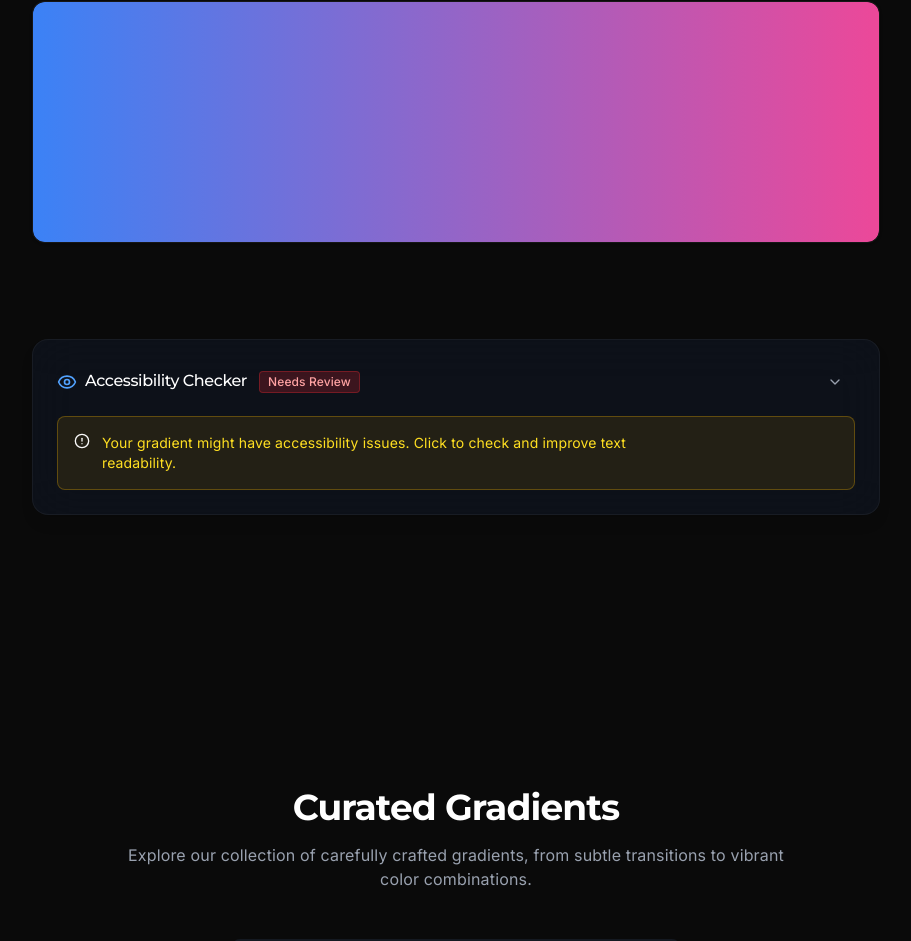
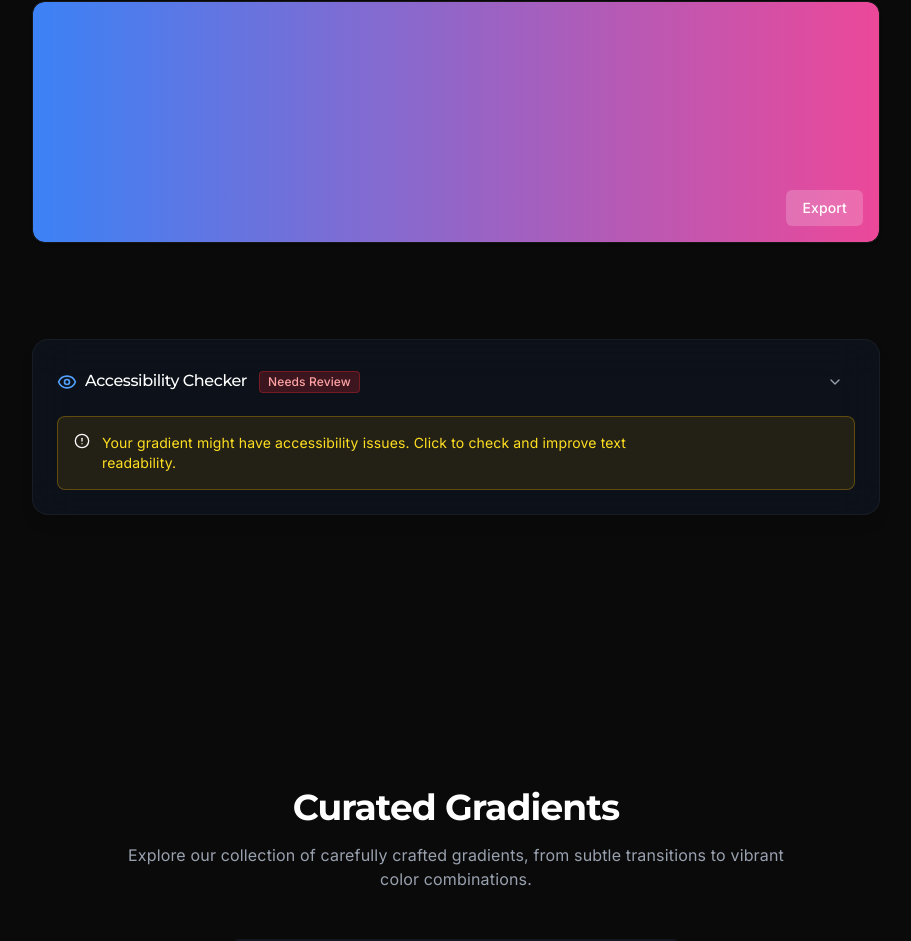
Before and after one commit to Nishitbaria/gradient-generator, a Next.js app: page / in a window 1280 px wide. Shown: the part 1073-2014 px from the top of the page, without its empty margins (184-1095 px from the left). Built offline with nearby package versions, Linux system fonts and the light colour scheme.

Commit message:
feat: enhance export dialog visibility and interactivity across components

```diff
--- a/components/component-preview.tsx
+++ b/components/component-preview.tsx
@@ -12,7 +12,7 @@ export function ComponentPreview() {
   const { componentType, setComponentType, gradientClass, cssGradient } = useGradientStore()
 
   return (
-    <div className="bg-app-muted/30 dark:bg-gray-900/30 rounded-2xl border border-app-card-border dark:border-white/5 p-4">
+    <div className="bg-app-muted/30 dark:bg-gray-900/30 rounded-2xl border border-app-card-border dark:border-white/5 p-4 relative">
       <div className="flex gap-3 mb-5 overflow-x-auto pb-2 scrollbar-thin">
         {[
           { value: "card", label: "Card", icon: <Layers className="h-4 w-4" /> },
@@ -49,7 +49,7 @@ export function ComponentPreview() {
         <GradientPreview type={componentType} gradientClass={gradientClass()} cssGradient={cssGradient()} />
       </motion.div>
 
-      <div className="flex justify-end mt-4">
+      <div className="flex justify-end mt-4 relative z-20 pointer-events-auto">
         <ExportDialog />
       </div>
     </div>
--- a/components/export-dialog.tsx
+++ b/components/export-dialog.tsx
@@ -5,8 +5,9 @@ import { Button } from "@/components/ui/button"
 import { Tabs, TabsContent, TabsList, TabsTrigger } from "@/components/ui/tabs"
 import { CodeDisplay } from "@/components/code-display"
 import { useGradientStore } from "@/lib/store"
-import { Copy, Check, Download, Code, Image, FileCode } from "lucide-react"
+import { Copy, Check, Download, Code, Image, FileCode, X } from "lucide-react"
 import { cn } from "@/lib/utils"
+import { motion } from "framer-motion"
 import {
     Modal,
     ModalTrigger,
@@ -14,7 +15,6 @@ import {
     ModalContent,
     ModalFooter
 } from "@/components/ui/animated-modal"
-import { motion } from "framer-motion"
 
 type ExportFormat = "code" | "svg" | "image"
 
@@ -329,7 +329,7 @@ export function ExportDialog() {
 
     return (
         <Modal>
-            <ModalTrigger className="bg-app-accent/20 dark:bg-white/20 backdrop-blur-md hover:bg-app-accent/30 dark:hover:bg-white/30 text-app-foreground dark:text-white py-2 px-4 rounded-md text-sm font-medium">
+            <ModalTrigger className="bg-app-accent/20 dark:bg-white/20 backdrop-blur-md hover:bg-app-accent/30 dark:hover:bg-white/30 text-app-foreground dark:text-white py-2 px-4 rounded-md text-sm font-medium relative z-30 pointer-events-auto">
                 Export
             </ModalTrigger>
             <ModalBody>
--- a/components/raw-gradient-preview.tsx
+++ b/components/raw-gradient-preview.tsx
@@ -33,25 +33,16 @@ export function RawGradientPreview() {
         }}
       />
 
-      <AnimatePresence>
-        {(isHovering || isMobile) && (
-          <motion.div
-            className="absolute bottom-4 right-4 flex gap-2"
-            initial={{ opacity: 0, y: 10 }}
-            animate={{ opacity: 1, y: 0 }}
-            exit={{ opacity: 0, y: 10 }}
-            transition={{ duration: 0.2 }}
-          >
-            <ExportDialog />
-          </motion.div>
-        )}
-      </AnimatePresence>
-
       {/* Add a subtle overlay to indicate interactivity */}
       <div
-        className="absolute inset-0 bg-gradient-to-t from-black/20 to-transparent opacity-0 hover:opacity-100 transition-opacity duration-300"
+        className="absolute inset-0 bg-gradient-to-t from-black/20 to-transparent opacity-0 hover:opacity-100 transition-opacity duration-300 z-10"
         aria-hidden="true"
       />
+
+      {/* Always show the export button with higher z-index */}
+      <div className="absolute bottom-4 right-4 flex gap-2 z-20 pointer-events-auto">
+        <ExportDialog />
+      </div>
     </motion.div>
   )
 }
--- a/components/ui/animated-modal.tsx
+++ b/components/ui/animated-modal.tsx
@@ -51,7 +51,7 @@ export const ModalTrigger = ({
     return (
         <button
             className={cn(
-                "px-4 py-2 rounded-md text-white text-center relative overflow-hidden",
+                "px-4 py-2 rounded-md text-white text-center relative overflow-hidden z-50 pointer-events-auto",
                 className
             )}
             onClick={() => setOpen(true)}
```
